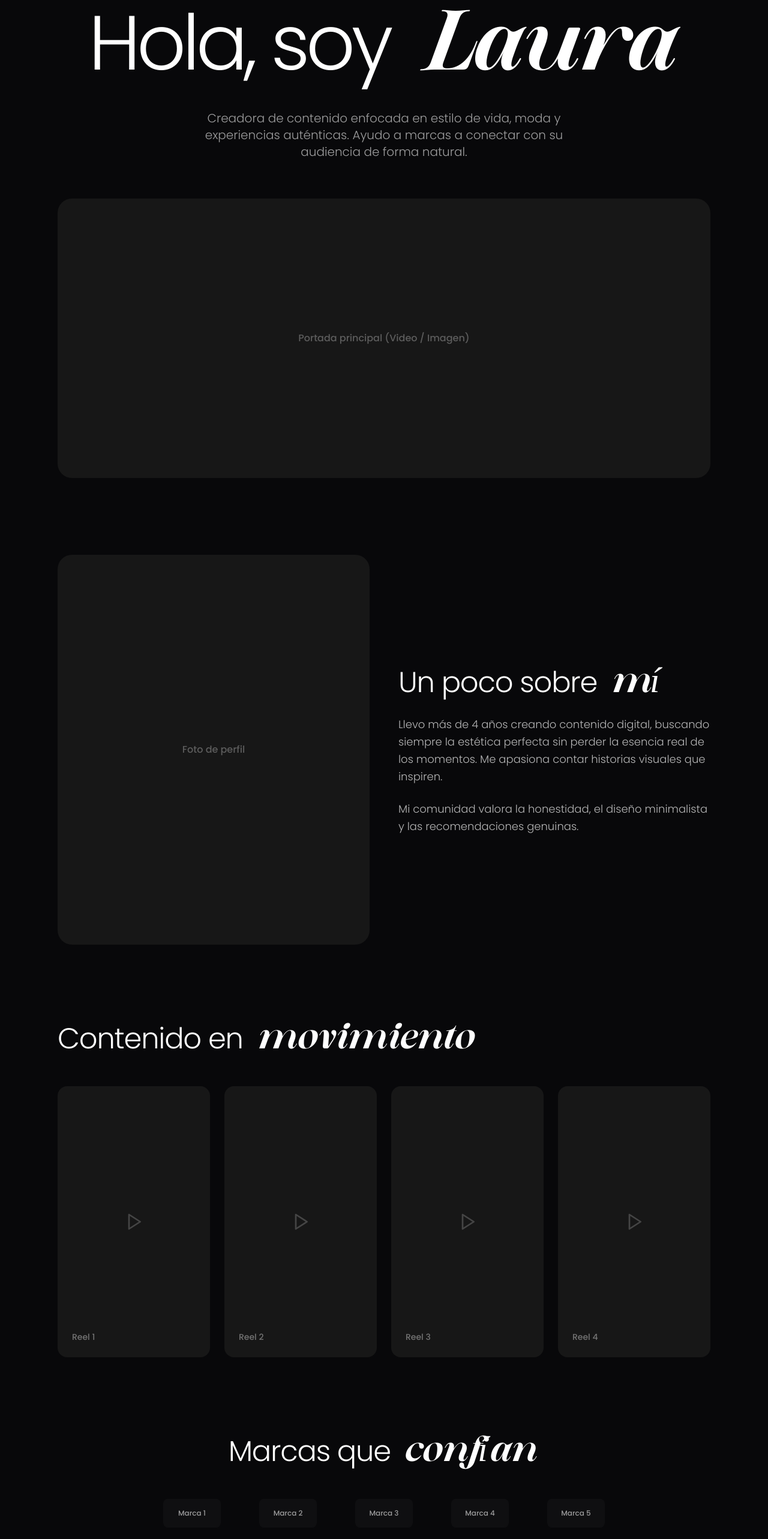
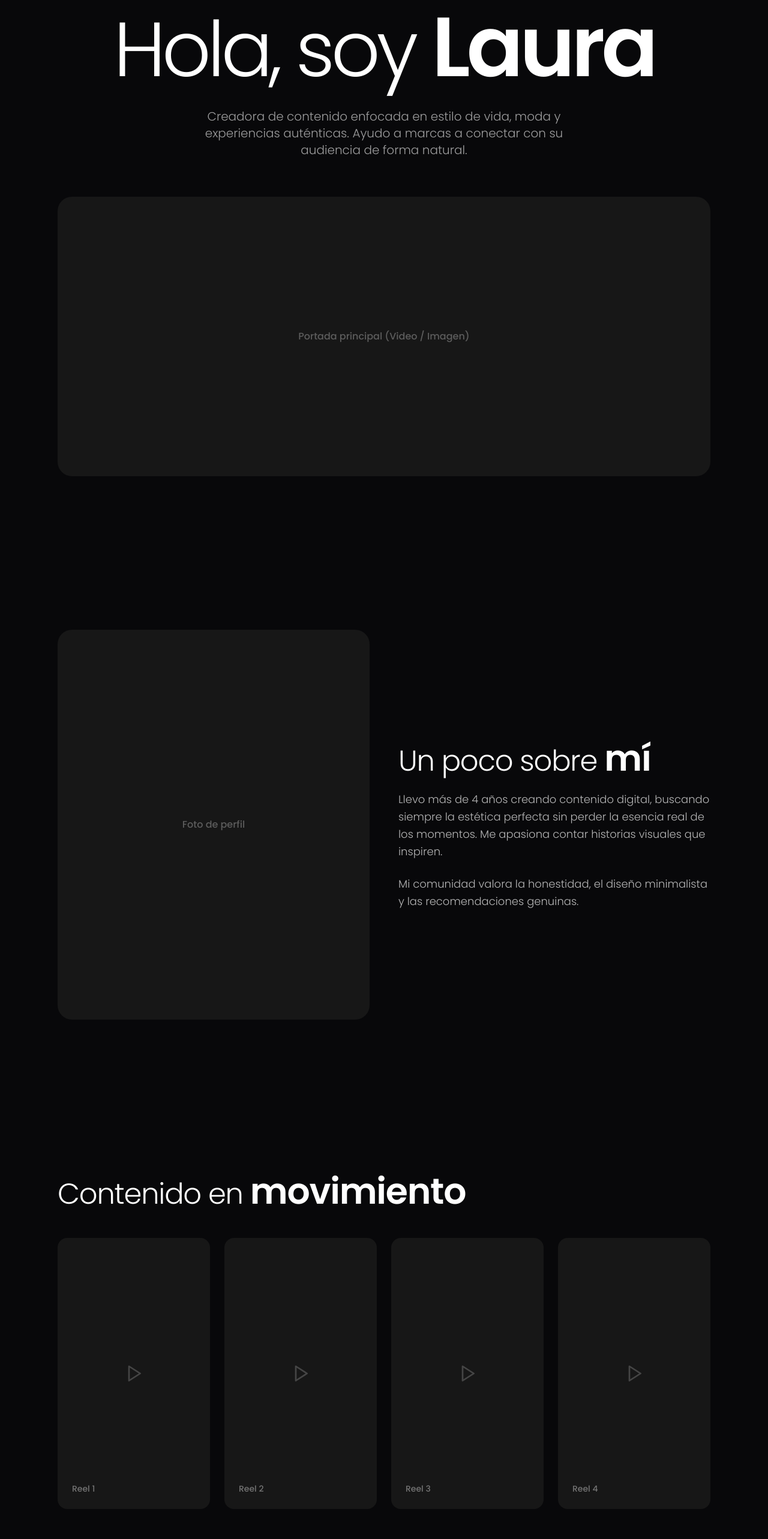
Before and after one commit to Miiles01/miiles-briefs, a React (Vite) app: page /plantilla-01 in a window 1280 px wide. Shown: the part 120-2686 px from the top of the page at 60% size. Built offline with nearby package versions, Linux system fonts and the light colour scheme; no server answers.

Commit message:
style: Remove Welth Catritz font and increase padding between sections

```diff
--- a/src/components/Plantillas/Plantilla01.tsx
+++ b/src/components/Plantillas/Plantilla01.tsx
@@ -44,12 +44,12 @@ export const Plantilla01: React.FC = () => {
             </button>
           </nav>
 
-          <main className="px-6 md:px-12 lg:px-24 pt-32 pb-24 max-w-7xl mx-auto flex flex-col gap-32">
+          <main className="px-6 md:px-12 lg:px-24 pt-32 pb-24 max-w-7xl mx-auto flex flex-col gap-48 md:gap-64">
 
             {/* Hero Section (Light) */}
             <section className="theme-section flex flex-col items-center text-center gap-8" data-theme="light">
               <h1 className="text-5xl md:text-7xl lg:text-9xl tracking-tighter font-light transition-colors duration-1000">
-                Hola, soy <span className="font-welth text-6xl md:text-8xl lg:text-[140px]">Laura</span>
+                Hola, soy <span className="font-semibold text-6xl md:text-8xl lg:text-[140px]">Laura</span>
               </h1>
               <p className="text-lg md:text-xl text-black/60 dark:text-white/60 max-w-2xl font-light transition-colors duration-1000">
                 Creadora de contenido enfocada en estilo de vida, moda y experiencias auténticas.
@@ -71,7 +71,7 @@ export const Plantilla01: React.FC = () => {
               </div>
               <div className="flex flex-col gap-6">
                 <h2 className="text-3xl md:text-5xl font-light tracking-tight transition-colors duration-1000">
-                  Un poco sobre <span className="font-welth text-4xl md:text-6xl">mí</span>
+                  Un poco sobre <span className="font-semibold text-4xl md:text-6xl">mí</span>
                 </h2>
                 <p className="text-lg text-black/70 dark:text-white/70 leading-relaxed font-light transition-colors duration-1000">
                   Llevo más de 4 años creando contenido digital, buscando siempre la estética perfecta sin perder la esencia real de los momentos. Me apasiona contar historias visuales que inspiren.
@@ -86,7 +86,7 @@ export const Plantilla01: React.FC = () => {
             <section className="theme-section flex flex-col gap-12" data-theme="dark">
               <div className="flex justify-between items-end">
                 <h2 className="text-3xl md:text-5xl font-light tracking-tight transition-colors duration-1000">
-                  Contenido en <span className="font-welth text-4xl md:text-6xl">movimiento</span>
+                  Contenido en <span className="font-semibold text-4xl md:text-6xl">movimiento</span>
                 </h2>
               </div>
               <div className="grid grid-cols-2 md:grid-cols-4 gap-4 md:gap-6">
@@ -102,7 +102,7 @@ export const Plantilla01: React.FC = () => {
             {/* Clients / Brands (Dark) */}
             <section className="theme-section flex flex-col gap-12 items-center text-center" data-theme="dark">
               <h2 className="text-3xl md:text-5xl font-light tracking-tight transition-colors duration-1000">
-                Marcas que <span className="font-welth text-4xl md:text-6xl">confían</span>
+                Marcas que <span className="font-semibold text-4xl md:text-6xl">confían</span>
               </h2>
               <div className="flex flex-wrap justify-center gap-8 md:gap-16 opacity-60">
                 {[1, 2, 3, 4, 5].map((item) => (
@@ -116,7 +116,7 @@ export const Plantilla01: React.FC = () => {
             {/* Portfolio Gallery (Light) */}
             <section className="theme-section flex flex-col gap-12" data-theme="light">
                <h2 className="text-3xl md:text-5xl font-light tracking-tight transition-colors duration-1000">
-                  Dirección de <span className="font-welth text-4xl md:text-6xl">arte</span>
+                  Dirección de <span className="font-semibold text-4xl md:text-6xl">arte</span>
                 </h2>
               <div className="grid grid-cols-1 md:grid-cols-3 gap-6">
                 <div className="md:col-span-2 aspect-[4/3] bg-gray-100 dark:bg-neutral-900 rounded-3xl flex items-center justify-center transition-colors duration-1000">
@@ -140,7 +140,7 @@ export const Plantilla01: React.FC = () => {
             {/* Testimonials (Dark) */}
             <section className="theme-section flex flex-col gap-12" data-theme="dark">
               <h2 className="text-3xl md:text-5xl font-light tracking-tight text-center transition-colors duration-1000">
-                Lo que <span className="font-welth text-4xl md:text-6xl">dicen</span>
+                Lo que <span className="font-semibold text-4xl md:text-6xl">dicen</span>
               </h2>
               <div className="grid grid-cols-1 md:grid-cols-2 gap-8">
                 <div className="p-8 md:p-12 bg-gray-50 dark:bg-neutral-900/50 rounded-3xl flex flex-col gap-6 transition-colors duration-1000">
@@ -167,10 +167,10 @@ export const Plantilla01: React.FC = () => {
           </main>
 
           {/* Footer CTA (Dark) */}
-          <footer className="theme-section bg-[#08080a] text-white py-24 px-6 md:px-12 mt-12 rounded-t-[3rem] transition-colors duration-1000" data-theme="dark">
+          <footer className="theme-section bg-[#08080a] text-white py-32 px-6 md:px-12 mt-32 rounded-t-[4rem] transition-colors duration-1000" data-theme="dark">
             <div className="max-w-4xl mx-auto flex flex-col items-center text-center gap-10">
               <h2 className="text-5xl md:text-7xl lg:text-8xl tracking-tighter font-light">
-                Vamos a <span className="font-welth text-6xl md:text-8xl lg:text-9xl">colaborar</span>
+                Vamos a <span className="font-semibold text-6xl md:text-8xl lg:text-9xl">colaborar</span>
               </h2>
               <p className="text-lg md:text-xl opacity-70 font-light max-w-xl">
                 ¿Tienes un proyecto en mente o quieres que tu marca destaque con contenido auténtico? Hablemos.
```
